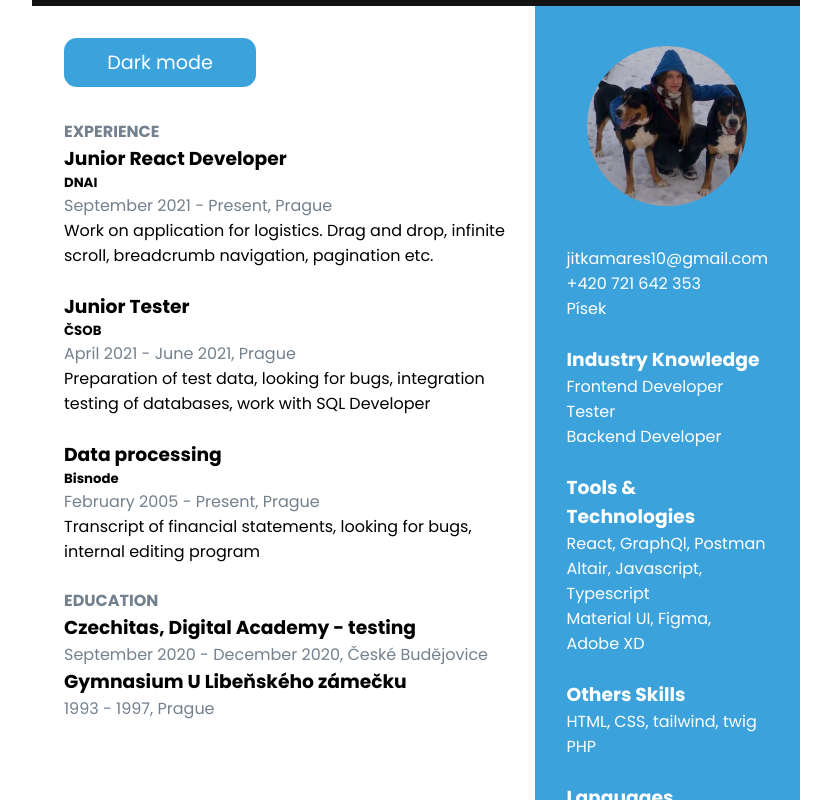
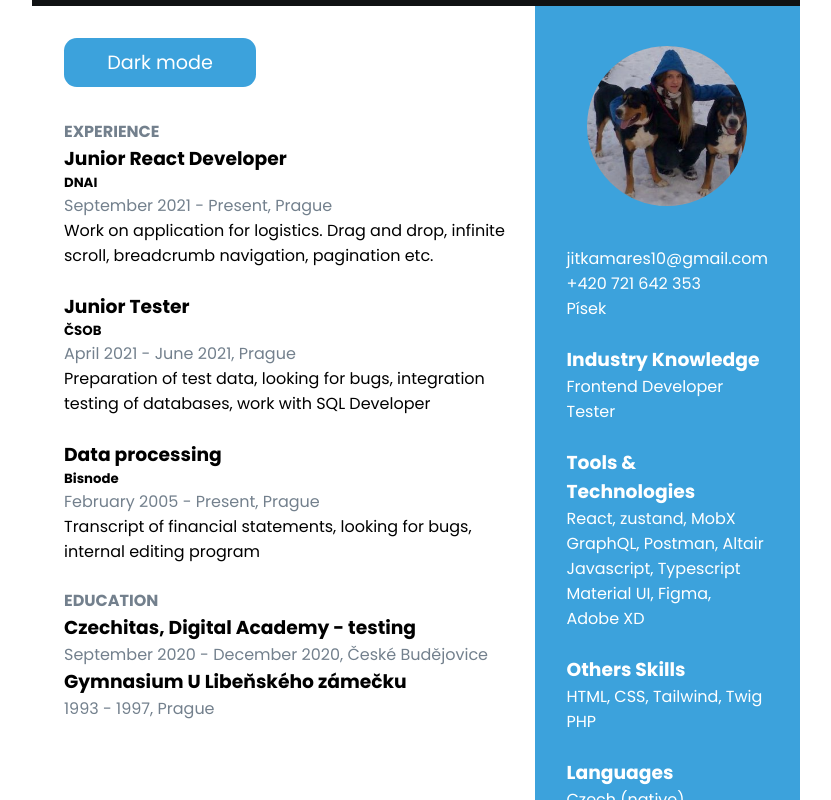
Before and after one commit to JiMare/resume, a React (Create React App) app: page / in a window 1280 px wide. Shown: the top 800 px of the page, without its empty margins (224-1055 px from the left). Built offline with nearby package versions, Linux system fonts and the light colour scheme.

Commit message:
cv tools

```diff
--- a/src/data.js
+++ b/src/data.js
@@ -2,13 +2,14 @@ export const data = {
   mail: "jitkamares10@gmail.com",
   phone: "+420 721 642 353",
   address: "Písek",
-  knowledge: ["Frontend Developer", "Tester", "Backend Developer"],
+  knowledge: ["Frontend Developer", "Tester"],
   tools: [
-    "React, GraphQl, Postman",
-    "Altair, Javascript, Typescript",
+    "React, zustand, MobX",
+    "GraphQL, Postman, Altair",
+    "Javascript, Typescript",
     "Material UI, Figma, Adobe XD",
   ],
-  other: ["HTML, CSS, tailwind, twig", "PHP"],
+  other: ["HTML, CSS, Tailwind, Twig", "PHP"],
   languages: ["Czech (native)", "English (B2)"],
   social: [
     "https://www.linkedin.com/in/jitka-marešová/",
```
